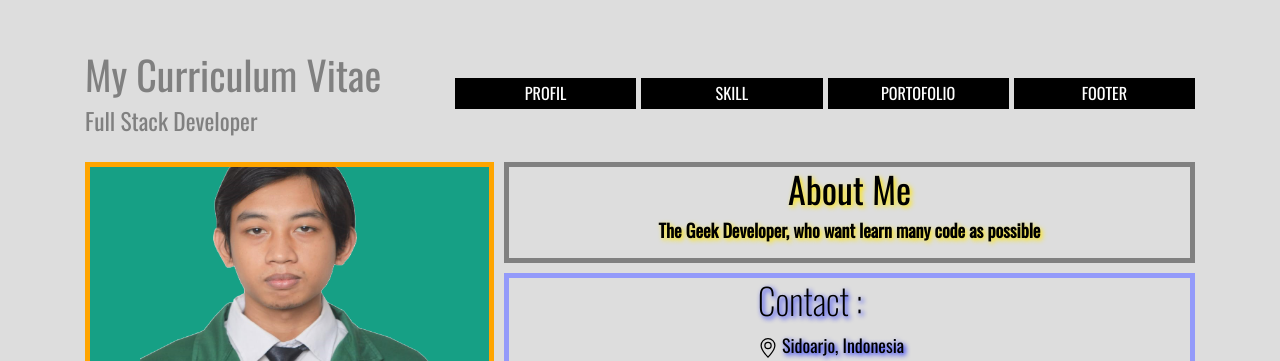
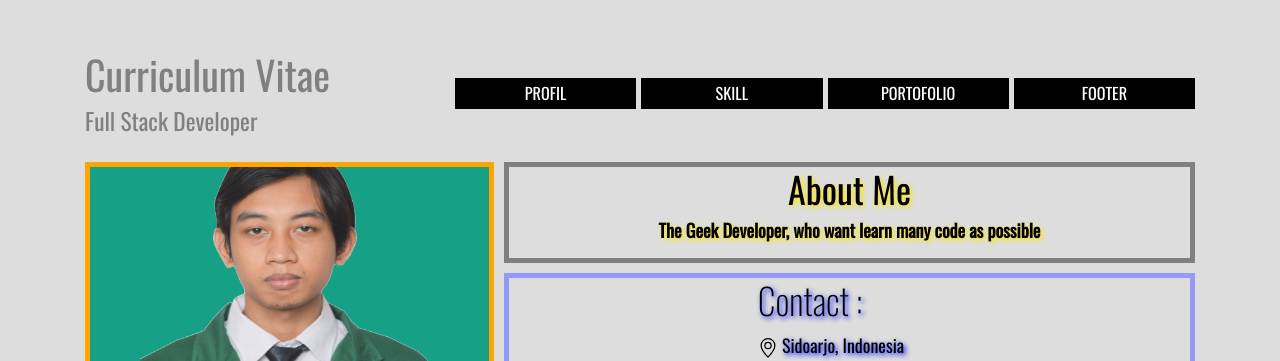
Before and after one commit to syahrule/portofolio, a plain HTML site: page index.html in a window 1280 px wide. Shown: the top 361 px of the page. Drawn offline with nearby package versions, Linux system fonts and the light colour scheme.

Commit message:
kedua commit

```diff
--- a/index.html
+++ b/index.html
@@ -37,7 +37,7 @@
     <div class="hero"  >
 
 
-        <h2 class="header">My Curriculum Vitae</h2>
+        <h2 class="header">Curriculum Vitae</h2>
         <p class="sub-heading">Full Stack Developer</p>
 
     </div>
@@ -80,7 +80,7 @@
 
 
     <div class="brand">
-        <h1>My Curriculum Vitae</h1><p class="sub-heading">Full Stack Developer</p>
+        <h1>Curriculum Vitae</h1><p class="sub-heading">Full Stack Developer</p>
 
     </div>
 
```
